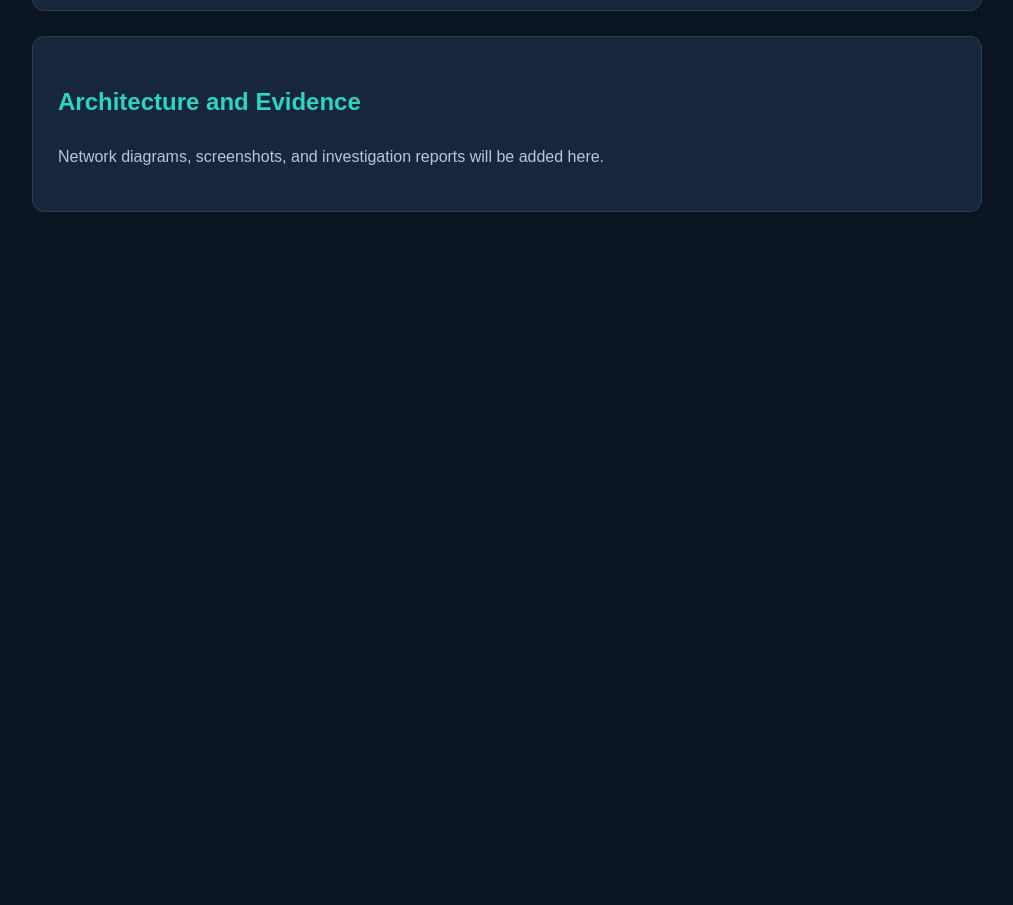
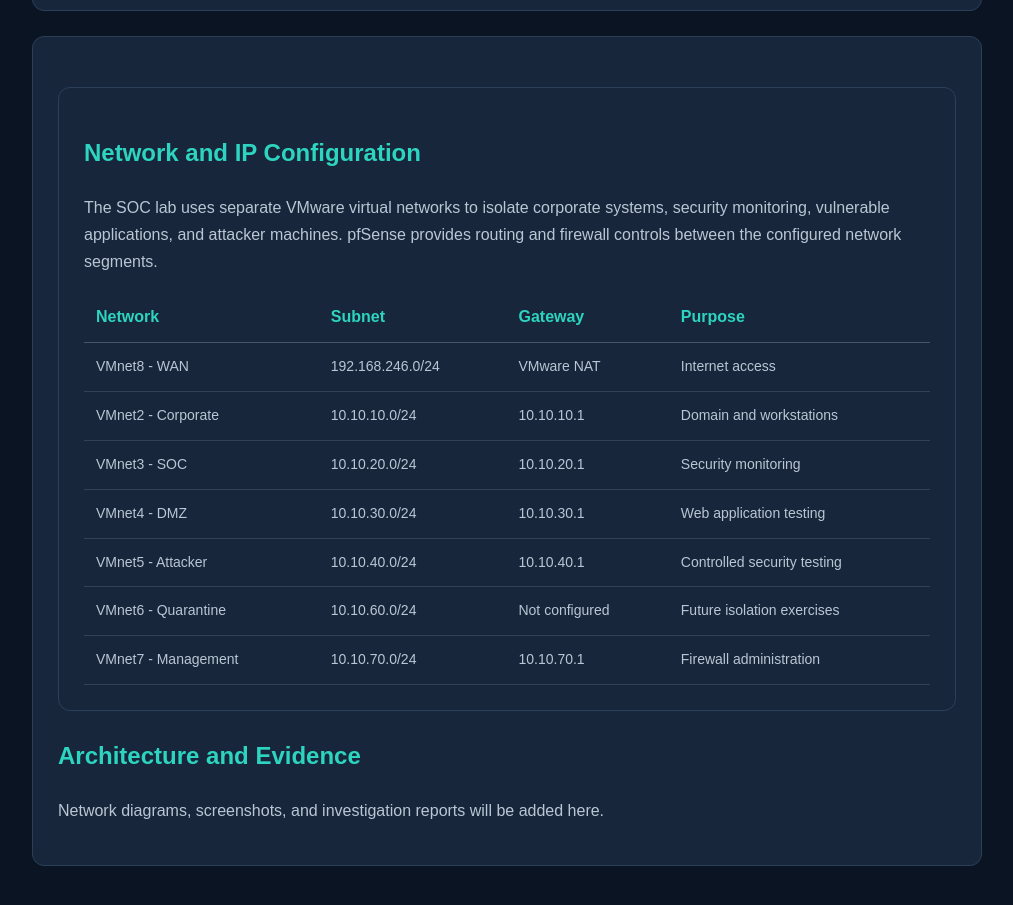
Before and after one commit to BirukBBergena/BirukBClassof0227.github.io, a plain HTML site: page soc-lab.html in a window 1280 px wide. Shown: the part 2294-3199 px from the top of the page, without its empty margins (133-1146 px from the left). Before the commit the page ends 2591 px from the top, so only its background shows below. Drawn offline with Linux system fonts and the light colour scheme.

Commit message:
Add SOC lab network configuration table
Added network configuration details and table for SOC lab.

```diff
--- a/soc-lab.html
+++ b/soc-lab.html
@@ -47,6 +47,18 @@
       border: 1px solid #2b4058;
       margin: 25px 0;
     }
+
+table td {
+  padding: 12px;
+  border-bottom: 1px solid #334155;
+  color: #b9c6d5;
+  font-size: 14px;
+}
+
+table tbody tr:hover {
+  background: #20344b;
+}
+
   </style>
 </head>
 
@@ -152,6 +164,87 @@
 </div>
 
     <div class="card">
+
+<div class="card">
+  <h2>Network and IP Configuration</h2>
+
+  <p>
+    The SOC lab uses separate VMware virtual networks
+    to isolate corporate systems, security monitoring,
+    vulnerable applications, and attacker machines.
+    pfSense provides routing and firewall controls
+    between the configured network segments.
+  </p>
+
+  <div style="overflow-x:auto;">
+    <table style="width:100%; border-collapse:collapse;
+                  text-align:left;">
+
+      <thead>
+        <tr style="color:#2dd4bf;">
+          <th style="padding:12px; border-bottom:1px solid #475569;">
+            Network
+          </th>
+          <th style="padding:12px; border-bottom:1px solid #475569;">
+            Subnet
+          </th>
+          <th style="padding:12px; border-bottom:1px solid #475569;">
+            Gateway
+          </th>
+          <th style="padding:12px; border-bottom:1px solid #475569;">
+            Purpose
+          </th>
+        </tr>
+      </thead>
+
+      <tbody>
+        <tr>
+          <td>VMnet8 - WAN</td>
+          <td>192.168.246.0/24</td>
+          <td>VMware NAT</td>
+          <td>Internet access</td>
+        </tr>
+        <tr>
+          <td>VMnet2 - Corporate</td>
+          <td>10.10.10.0/24</td>
+          <td>10.10.10.1</td>
+          <td>Domain and workstations</td>
+        </tr>
+        <tr>
+          <td>VMnet3 - SOC</td>
+          <td>10.10.20.0/24</td>
+          <td>10.10.20.1</td>
+          <td>Security monitoring</td>
+        </tr>
+        <tr>
+          <td>VMnet4 - DMZ</td>
+          <td>10.10.30.0/24</td>
+          <td>10.10.30.1</td>
+          <td>Web application testing</td>
+        </tr>
+        <tr>
+          <td>VMnet5 - Attacker</td>
+          <td>10.10.40.0/24</td>
+          <td>10.10.40.1</td>
+          <td>Controlled security testing</td>
+        </tr>
+        <tr>
+          <td>VMnet6 - Quarantine</td>
+          <td>10.10.60.0/24</td>
+          <td>Not configured</td>
+          <td>Future isolation exercises</td>
+        </tr>
+        <tr>
+          <td>VMnet7 - Management</td>
+          <td>10.10.70.0/24</td>
+          <td>10.10.70.1</td>
+          <td>Firewall administration</td>
+        </tr>
+      </tbody>
+    </table>
+  </div>
+</div>
+
       <h2>Architecture and Evidence</h2>
       <p>
         Network diagrams, screenshots, and
```
